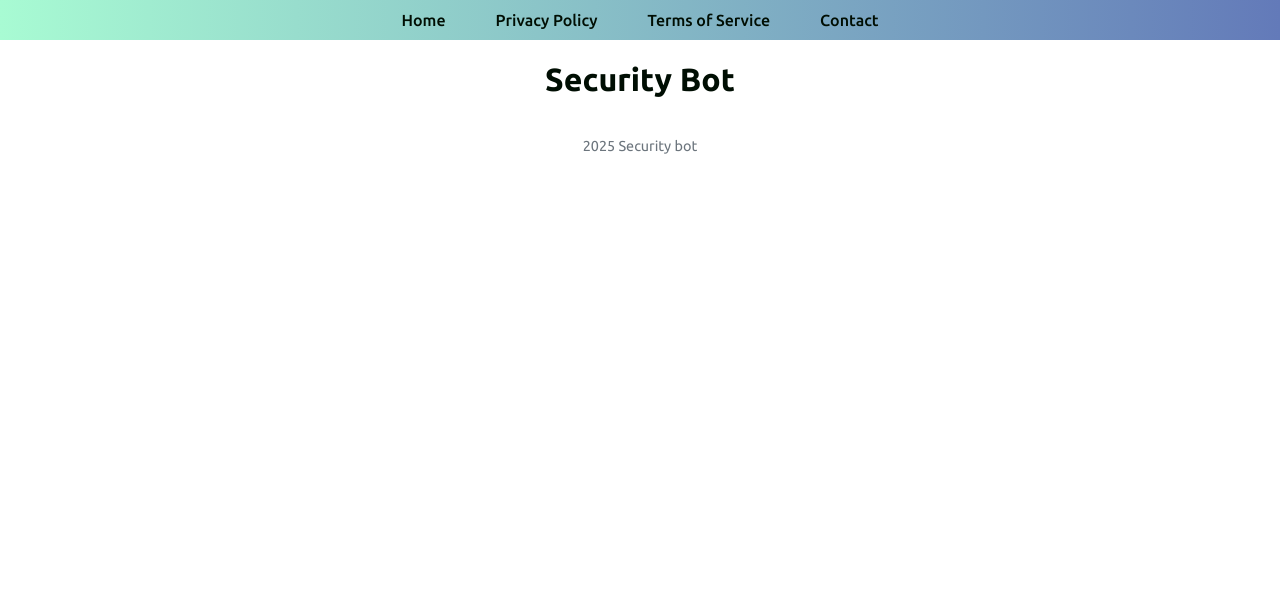
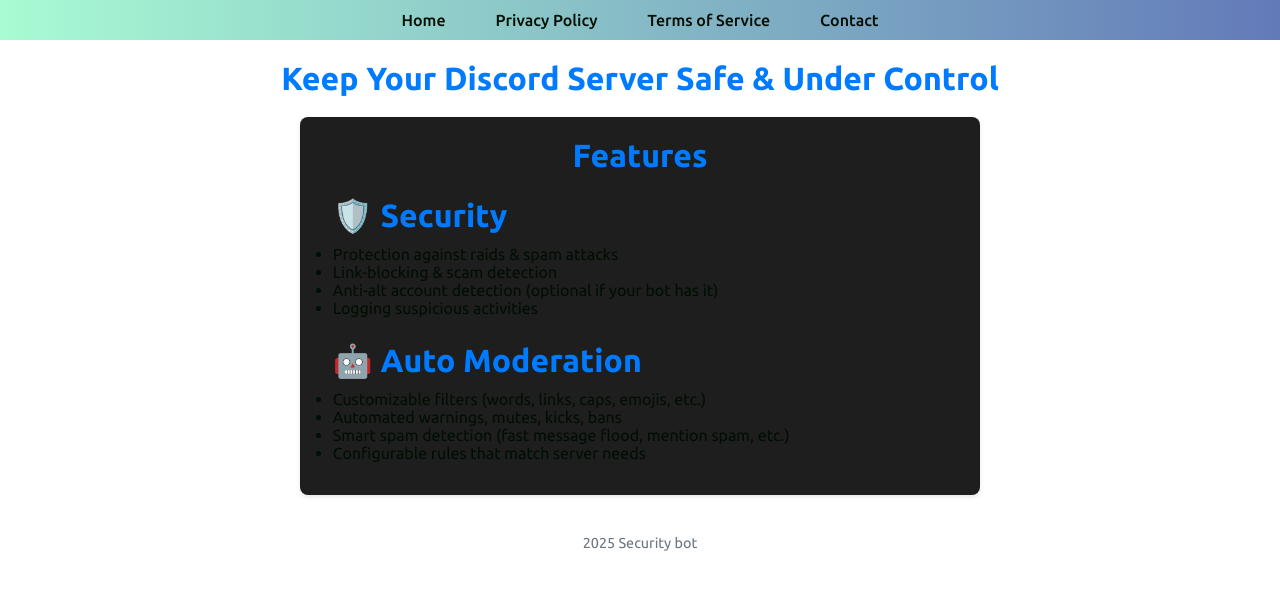
Before and after one commit to PoloFighter/security-bot, a plain HTML site: page index.html in a window 1280 px wide. Drawn offline with Linux system fonts and the light colour scheme.

Commit message:
link changes

```diff
--- a/index.html
+++ b/index.html
@@ -5,17 +5,39 @@
     <meta name="viewport" content="width=device-width, initial-scale=1.0">
     <title>Document</title>
     <link rel="stylesheet" href="style.css">
+    <link rel="icon" href="../logo.png" type="image/x-icon">
 </head>
 <body>
     <nav>
         <a href="index.html">Home</a>
-        <a href="../privacy/index.html">Privacy Policy</a>
-        <a href="../tos/index.html">Terms of Service</a>
-            <a href="../contact">Contact</a>
+        <a href="privacy/index.html">Privacy Policy</a>
+        <a href="tos/index.html">Terms of Service</a>
+        <a href="contact/index.html">Contact</a>
     </nav>
-    <h1>Security Bot</h1>
-      <div class="footer">
+    <div class="content">
+      <h1 class="title">Keep Your Discord Server Safe & Under Control</h1>
+    </div>
+    <div class="features">
+      <div>
+        <h1 class="features-title">Features</h1>
+        <ul>
+          <h1>🛡️ Security</h1>
+          <li>Protection against raids & spam attacks</li>
+          <li>Link-blocking & scam detection</li>
+          <li>Anti-alt account detection (optional if your bot has it)</li>
+          <li>Logging suspicious activities</li>
+        </ul>
+        <ul>
+          <h1>🤖 Auto Moderation</h1>
+          <li>Customizable filters (words, links, caps, emojis, etc.)</li>
+          <li>Automated warnings, mutes, kicks, bans</li>
+          <li>Smart spam detection (fast message flood, mention spam, etc.)</li>
+          <li>Configurable rules that match server needs</li>
+        </ul>
+      </div>
+    </div>
+    <div class="footer">
     2025 Security bot
-  </div>
+    </div>
 </body>
 </html>
--- a/style.css
+++ b/style.css
@@ -36,6 +36,33 @@ nav a:hover {
   text-align: center;
   color: #6c757d;
 }
+    .features {
+      max-width: 50vw;
+      margin: 20px auto;
+      padding: 20px;
+      background: #ffffff;
+      border-radius: 8px;
+      background: #1e1e1e;
+      box-shadow: 0 2px 4px rgba(0, 0, 0, 0.1);
+    }
+ul {
+    display: flex;
+    flex-direction: column;
+    text-align: left;
+    padding: 1vw;
+    margin: 0;
+}
+h1 {
+    color: #007bff;
+    margin-bottom: 10px;
+    margin-top: 0;
+}
+.features-title {
+  margin-top: 0;
+}
+.title {
+  margin-top: 20px;
+}
 @media (prefers-color-scheme: dark) {
   body {
     background-color: #121212;
@@ -48,4 +75,8 @@ nav a:hover {
   .footer {
     color: #aaaaaa;
   }
+  .features {
+    background: #1e1e1e;
+    box-shadow: 0 2px 4px rgba(255, 255, 255, 0.1);
+  }
 }
--- a/tos/style.css
+++ b/tos/style.css
@@ -45,6 +45,15 @@
       text-align: center;
       color: #6c757d;
     }
+    .content {
+      max-width: 50vw;
+      margin: 20px auto;
+      padding: 20px;
+      background: #ffffff;
+      border-radius: 8px;
+      background: #1e1e1e;
+      box-shadow: 0 2px 4px rgba(0, 0, 0, 0.1);
+    }
 @media (prefers-color-scheme: dark) {
   body {
     background-color: #121212;
@@ -57,4 +66,8 @@
   .footer {
     color: #aaaaaa;
   }
+  .content {
+        background: #1e1e1e;
+        box-shadow: 0 2px 4px rgba(255, 255, 255, 0.1);
+    }
 }
```
Also changed, not shown: contact/index.html (+1 -2 lines), privacy/index.html (+1 -0 lines), tos/index.html (+22 -0 lines), logo.png (added).
